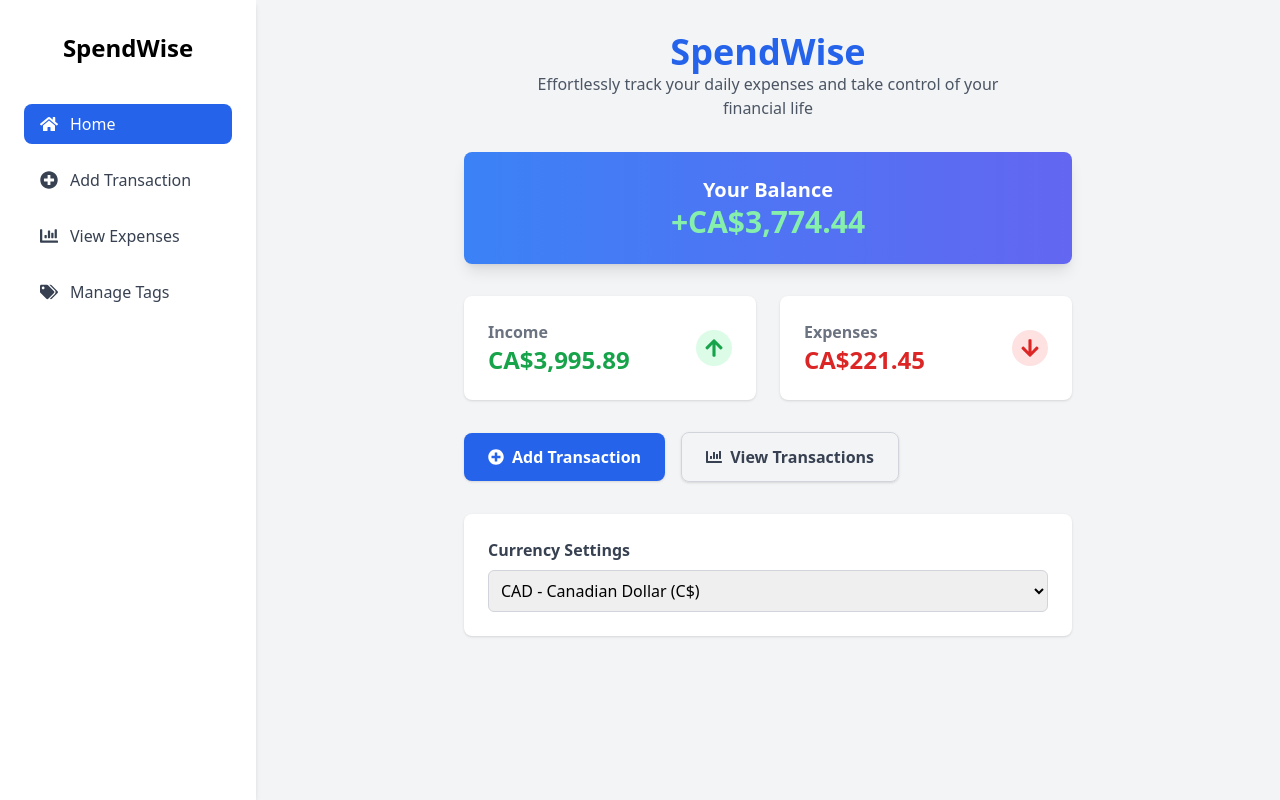
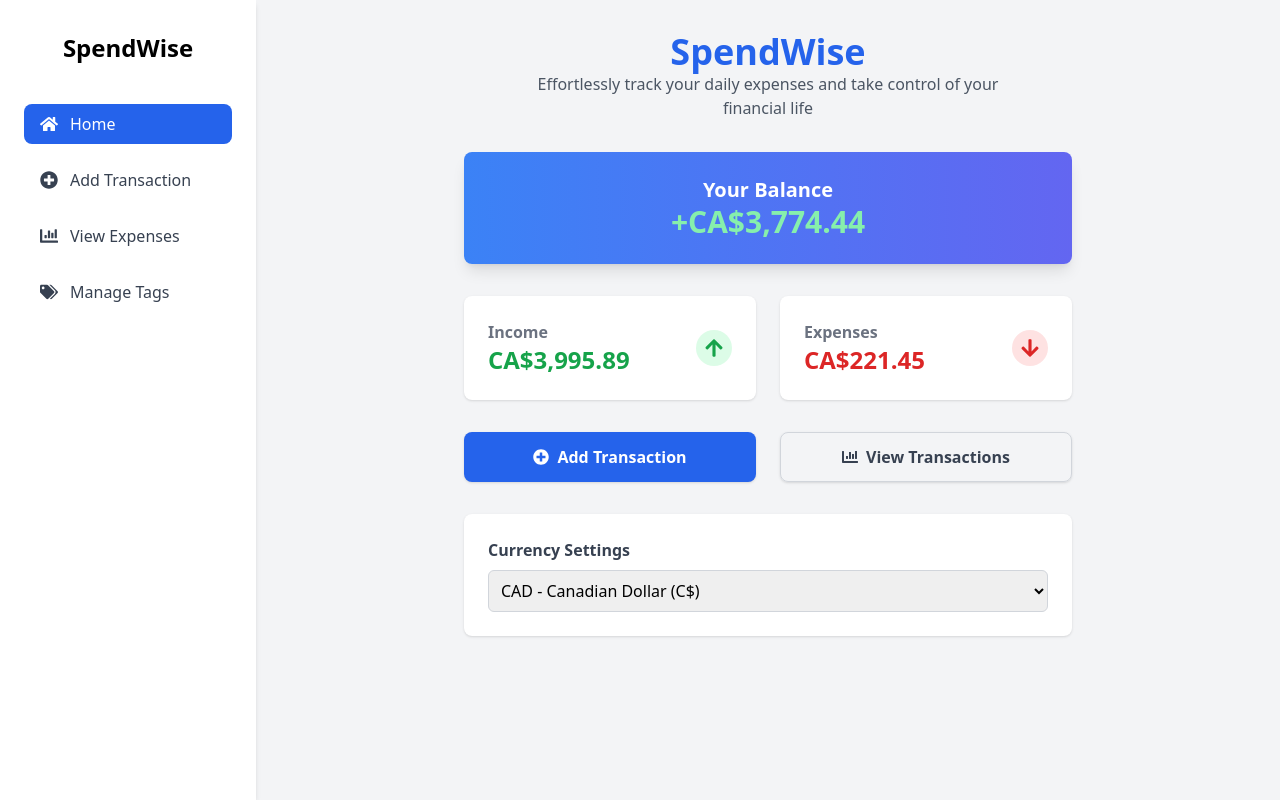
Before and after one commit to Sanduni4822/CashFlow-Tracker-Individual-, a React (Vite) app: page / in a window 1280 px wide. Built offline with nearby package versions, Linux system fonts and the light colour scheme.

Commit message:
Update button layout to match StatCard width

```diff
--- a/src/components/ActionsButtons.jsx
+++ b/src/components/ActionsButtons.jsx
@@ -3,11 +3,11 @@ import { FaPlusCircle, FaChartBar } from 'react-icons/fa';
 
 const ActionsButtons = () => {
   return (
-    <div className="flex flex-col md:flex-row items-center gap-4 mb-8">
-      <button className="bg-blue-600 text-white px-6 py-3 rounded-lg font-semibold shadow hover:bg-blue-700 flex items-center gap-2">
+    <div className="grid grid-cols-1 md:grid-cols-2 gap-6 mb-8">
+      <button className="w-full bg-blue-600 text-white px-6 py-3 rounded-lg font-semibold shadow hover:bg-blue-700 flex items-center justify-center gap-2">
         <FaPlusCircle /> Add Transaction
       </button>
-      <button className="border border-gray-300 text-gray-700 px-6 py-3 rounded-lg font-semibold shadow hover:bg-gray-100 flex items-center gap-2">
+      <button className="w-full border border-gray-300 text-gray-700 px-6 py-3 rounded-lg font-semibold shadow hover:bg-gray-100 flex items-center justify-center gap-2">
         <FaChartBar /> View Transactions
       </button>
     </div>
```
